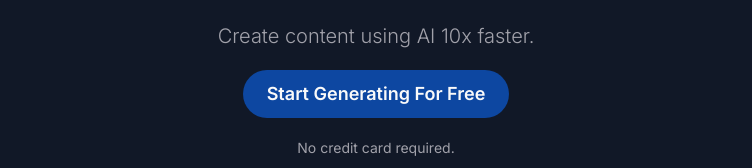
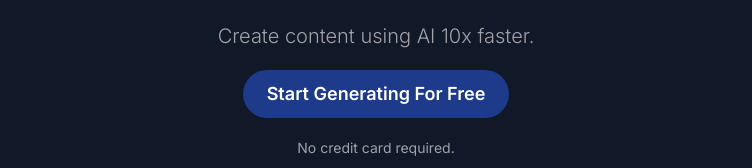
Before and after one commit to EleoXDA/AIaaS_app_nextjs, a Next.js app: page / in a window 1280 px wide. Shown: the part 548-716 px from the top of the page, without its empty margins (264-1016 px from the left). Built offline with nearby package versions, Linux system fonts and the light colour scheme; no server answers.

Commit message:
set pro button

```diff
--- a/components/landing-content.tsx
+++ b/components/landing-content.tsx
@@ -28,7 +28,7 @@ const testimonials = [
     name: "Mary",
     avatar: "M",
     title: "CFO",
-    description: "The best in class, definitely worth the premium subscription!",
+    description: "The best in class, definitely worth the pro subscription!",
   },
 ];
 
--- a/components/landing-hero.tsx
+++ b/components/landing-hero.tsx
@@ -33,7 +33,7 @@ export const LandingHero = () => {
       </div>
       <div>
         <Link href={isSignedIn ? "/dashboard" : "/sign-up"}>
-          <Button /*variant="premium"*/ className="md:text-lg p-4 md:p-6 rounded-full font-semibold">
+          <Button variant="pro" className="md:text-lg p-4 md:p-6 rounded-full font-semibold">
             Start Generating For Free
           </Button>
         </Link>
```
